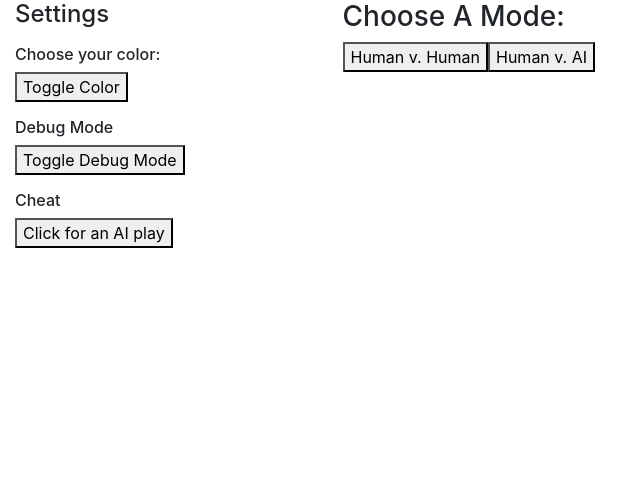
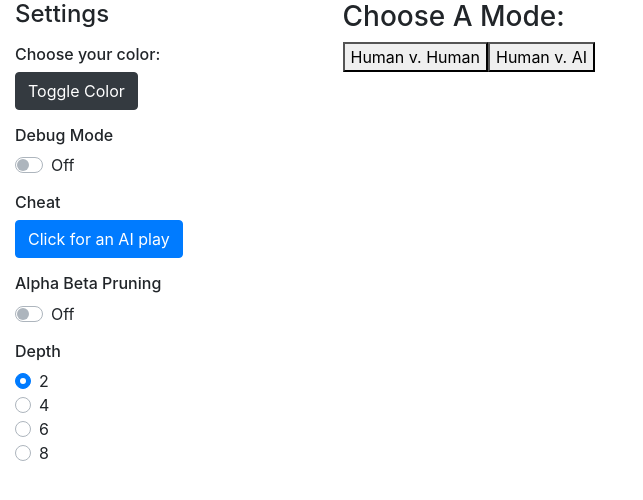
Before and after one commit to jcoriell/othello_deployed, a React (Create React App) app: page / in a window 1280 px wide. Shown: the top 500 px of the page, without its empty margins (0-643 px from the left). Built offline with nearby package versions, Linux system fonts and the light colour scheme.

Commit message:
added some additional features

```diff
--- a/src/App.js
+++ b/src/App.js
@@ -12,7 +12,7 @@ This program implements Othello. You can play with two humans, or a human can pl
 
 import React from 'react';
 import './App.css';
-import { Row, Container, Col } from 'react-bootstrap';
+import { Row, Container, Col, Form, Button } from 'react-bootstrap';
 import Tile from './components/Tile';
 import DebugTile from './components/DebugTile'
 
@@ -51,6 +51,8 @@ class App extends React.Component{
       humanIsBlack: true,
       debugBoards: [],
       debugMode: false,
+      pruning: false,
+      aiDepth: 3,
     }
     this.setPlayer = this.setPlayer.bind(this);
     this.handleGameState = this.handleGameState.bind(this);
@@ -73,6 +75,9 @@ class App extends React.Component{
     this.toggleColor = this.toggleColor.bind(this);
     this.createDebugBoard = this.createDebugBoard.bind(this);
     this.toggleDebug = this.toggleDebug.bind(this)
+    this.alphabetaprune = this.alphabetaprune.bind(this);
+    this.togglePruning = this.togglePruning.bind(this);
+    this.handleDepth = this.handleDepth.bind(this);
   }
 
 
@@ -165,18 +170,28 @@ class App extends React.Component{
     }
     let coordinates = {row: inputRow, col: inputCol};
     */
-   let alpha = -10000
-   let beta = 10000
+   let coordinates;
+   let depth = this.state.aiDepth;
+   if (this.state.pruning){
+    let alpha = -10000
+    let beta = 10000
 
-    let result = this.minimax(gameInfo, gameInfo.activePlayer, 5, alpha, beta)
+    let result = this.alphabetaprune(gameInfo, gameInfo.activePlayer, depth, alpha, beta)
     console.log(result)
-    let coordinates = {row: result.row, col: result.col}
+    coordinates = {row: result.row, col: result.col}
+   }
+
+   else {
+    let result = this.minimax(gameInfo, gameInfo.activePlayer, depth)
+    console.log(result)
+    coordinates = {row: result.row, col: result.col}
+   }
 
     return coordinates;
 
   }
 
-  minimax(gameInfo, player, depth, alpha, beta) {
+  alphabetaprune(gameInfo, player, depth, alpha, beta) {
     let newGameState = gameInfo.gameState;
     let newGameStateTranspose = gameInfo.gameStateTranspose;
     // find the row and column of available spots to play in the incoming gamestate
@@ -238,7 +253,7 @@ class App extends React.Component{
         // if the player is the (ai) white player,
         if (player === white){
           //then store the result of calling minimax on the newGameState with the black player and one more level of depth
-          let minimaxResult = this.minimax(result, black, depth - 1, alpha, beta)
+          let minimaxResult = this.alphabetaprune(result, black, depth - 1, alpha, beta)
           //also set the score of the move object to the score of the result of calling that minimax algorithm
           move.score = minimaxResult.score
 
@@ -260,7 +275,7 @@ class App extends React.Component{
         // else, when it is not the AI's turn...
         else {
           //then store the result of calling minimax on the newGameState with the white player and one more level of depth
-          let minimaxResult = this.minimax(result, white, depth - 1, alpha, beta)
+          let minimaxResult = this.alphabetaprune(result, white, depth - 1, alpha, beta)
           //also set the score of the move object to the score of the result of calling that minimax algorithm
           move.score = minimaxResult.score
 
@@ -318,6 +333,154 @@ class App extends React.Component{
         }
       }
     }
+
+    let debugBoards = []
+    for(let i = 0; i < moves.length; i++){
+      debugBoards.push({board: moves[i].board, score: moves[i].score, depth: depth});
+    }
+
+    let key = 'debugBoards' + depth
+
+    this.setState({ [key]: debugBoards })
+    return moves[bestMove];
+  }
+
+
+
+
+
+
+  minimax(gameInfo, player, depth) {
+    let newGameState = gameInfo.gameState;
+    let newGameStateTranspose = gameInfo.gameStateTranspose;
+    // find the row and column of available spots to play in the incoming gamestate
+    let availables = [];
+
+
+    for (let i = 0; i < newGameState.length; i++){
+      for (let j = 0; j < newGameState[i].length; j++){
+        if (newGameState[i][j] === available){
+          availables.push({row: i, col: j})
+        }
+      }
+    }
+
+    let nodeScore = this.updateScore(newGameState)
+    // check if you are at max depth.
+    if (depth === 0){
+      // if you are at max depth return the score of that node.
+     /* if (player === black){
+        let heuristic = 100 * (nodeScore.blackPoints - nodeScore.whitePoints) / (nodeScore.blackPoints + nodeScore.whitePoints)
+        return {score: heuristic}
+      }
+      if (player === white){*/
+        let heuristic = 100 * (nodeScore.whitePoints - nodeScore.blackPoints) / (nodeScore.whitePoints + nodeScore.blackPoints)
+        return {score: heuristic}
+      //}
+
+    }
+    else if (availables.length === 0){
+      return {score: 0}
+    }
+
+    // create something that can store the scores for each move that is made (an array called moveScores = []). these will be evaluated later.
+    let moves = [];
+    // start a loop that runs through the available spots to play.
+    for (let i = 0; i < availables.length; i++){
+        // at the beginning of the loop, create an object that stores the row of the move, the col of the move, and the score that results from that move.
+        let move = {};
+        // set the row of the move object to row of the ith item in the array of available spots to play
+        // set the col of the move object to the col of the ith item in the array of available spots ot play
+        ///something might not be right here?????
+        move.value = newGameState[availables[i].row][availables[i].col]
+        move.row = availables[i].row;
+        move.col = availables[i].col;
+
+        let tiles = [];
+        for (let j = 0; j < newGameState.length; j++){
+          for (let k = 0; k < newGameState[j].length; k++){
+            tiles.push({row: j, col: k, value: newGameState[j][k]})
+          }
+        }
+
+
+
+        //simiulate a play by the current player
+        let result = this.handleGameState(availables[i].row, availables[i].col, player, newGameState, newGameStateTranspose)
+        move.board = this.createDebugBoard(result)
+
+        // if the player is the (ai) white player,
+        if (player === white){
+          //then store the result of calling minimax on the newGameState with the black player and one more level of depth
+          let minimaxResult = this.minimax(result, black, depth - 1)
+          //also set the score of the move object to the score of the result of calling that minimax algorithm
+          move.score = minimaxResult.score
+
+          // set the board back to how it was if the play never happened.
+          for (let j = 0; j < tiles.length; j++){
+            newGameState[tiles[j].row][tiles[j].col] = tiles[j].value
+            newGameStateTranspose[tiles[j].col][tiles[j].row] = tiles[j].value
+          }
+          moves.push(move)
+          /// compare alpha to move.score and set alpha to whichever is larger
+
+        }
+        // else, when it is not the AI's turn...
+        else {
+          //then store the result of calling minimax on the newGameState with the white player and one more level of depth
+          let minimaxResult = this.minimax(result, white, depth - 1)
+          //also set the score of the move object to the score of the result of calling that minimax algorithm
+          move.score = minimaxResult.score
+
+          // set the board back to how it was if the play never happened.
+          for (let j = 0; j < tiles.length; j++){
+            newGameState[tiles[j].row][tiles[j].col] = tiles[j].value
+            newGameStateTranspose[tiles[j].col][tiles[j].row] = tiles[j].value
+          }
+
+          // moves.push(move) will add the score to the moves array for this iteration.
+          moves.push(move)
+
+          // compare beta to move.score and set beta to whichever is smaller.
+        }
+        // set the board back to how it was if the play never happened.
+
+
+        // moves.push(move) will add the score to the moves array for this iteration.
+        //moves.push(move)
+    }
+    // determine the best move to make.
+    let bestMove;
+    // if the player is white...
+    if (player === white){
+      let bestScore = -10000;
+      // loop through the moves array (all the scores).
+      for (let i = 0; i < moves.length; i++){
+        // if the score of the ith item is larger than the bestScore variable:
+        if (moves[i].score > bestScore){
+          // set bestScore to the score of that move.
+          bestScore = moves[i].score
+          // set bestMove = index of moves array
+          bestMove = i;
+        }
+      }
+    }
+    // if the player is black, chose the lowest score.
+    else {
+      // create a variable called bestScore and set it to a really large number (10000)
+      let bestScore = 10000;
+      for (let i = 0; i < moves.length; i++){
+        // if the score of the ith item is less than the bestScore variable:
+        if (moves[i].score < bestScore){
+          // set bestScore to the score of that move.
+          bestScore = moves[i].score
+          // set bestMove = index of moves array
+          bestMove = i;
+        }
+      }
+    }
+
+
 
     let debugBoards = []
     for(let i = 0; i < moves.length; i++){
@@ -945,6 +1108,14 @@ class App extends React.Component{
     this.setState({debugMode: !this.state.debugMode})
   }
 
+  togglePruning(){
+    this.setState({pruning: !this.state.pruning})
+  }
+
+  handleDepth(depth){
+    this.setState({aiDepth: depth})
+  }
+
   render(){
 
     let gameInfo = {
@@ -993,11 +1164,64 @@ class App extends React.Component{
     let settings = <Container>
                     <h4>Settings</h4>
                     <h6 style={{marginTop: '1em'}}>Choose your color:</h6>
-                    <button onClick = {this.toggleColor}>Toggle Color</button>
+                    <Button variant={this.state.humanIsBlack ? 'dark' : 'light'} onClick = {this.toggleColor}>Toggle Color</Button>
                     <h6 style={{marginTop: '1em'}}>Debug Mode</h6>
-                    <button onClick = {this.toggleDebug}>Toggle Debug Mode</button>
+                    <Form>
+                      <Form.Check
+                        onClick={this.toggleDebug}
+                        type="switch"
+                        id="debug-switch"
+                        label= {this.state.debugMode ? "On" : "Off"}
+                      />
+                    </Form>
                     <h6 style={{marginTop: '1em'}}>Cheat</h6>
-                    <button onClick={this.handleAI.bind(this, gameInfo)}>Click for an AI play</button>
+                    <Button variant = "primary" onClick={this.handleAI.bind(this, gameInfo)}>Click for an AI play</Button>
+                    <h6 style={{marginTop: '1em'}}>Alpha Beta Pruning</h6>
+                    <Form>
+                      <Form.Check
+                        onClick={this.togglePruning}
+                        type="switch"
+                        id="pruning-switch"
+                        label= {this.state.pruning ? "On" : "Off"}
+                      />
+                    </Form>
+
+                  <h6 style={{marginTop: '1em'}}>Depth</h6>
+                  <Form>
+                    <Form.Check
+                        defaultChecked
+                        custom
+                        type="radio"
+                        label="2"
+                        name="formHorizontalRadios"
+                        id="formHorizontalRadios1"
+                        onClick = {this.handleDepth.bind(this, 3)}
+                      />
+                      <Form.Check
+                        custom
+                        type="radio"
+                        label="4"
+                        name="formHorizontalRadios"
+                        id="formHorizontalRadios2"
+                        onClick = {this.handleDepth.bind(this, 5)}
+                      />
+                      <Form.Check
+                        custom
+                        type="radio"
+                        label="6"
+                        name="formHorizontalRadios"
+                        id="formHorizontalRadios3"
+                        onClick = {this.handleDepth.bind(this, 7)}
+                      />
+                      <Form.Check
+                        custom
+                        type="radio"
+                        label="8"
+                        name="formHorizontalRadios"
+                        id="formHorizontalRadios4"
+                        onClick = {this.handleDepth.bind(this, 9)}
+                      />
+                  </Form>
                   </Container>
 
     let debugMode = <div style={{margin: '50px'}} >
```
